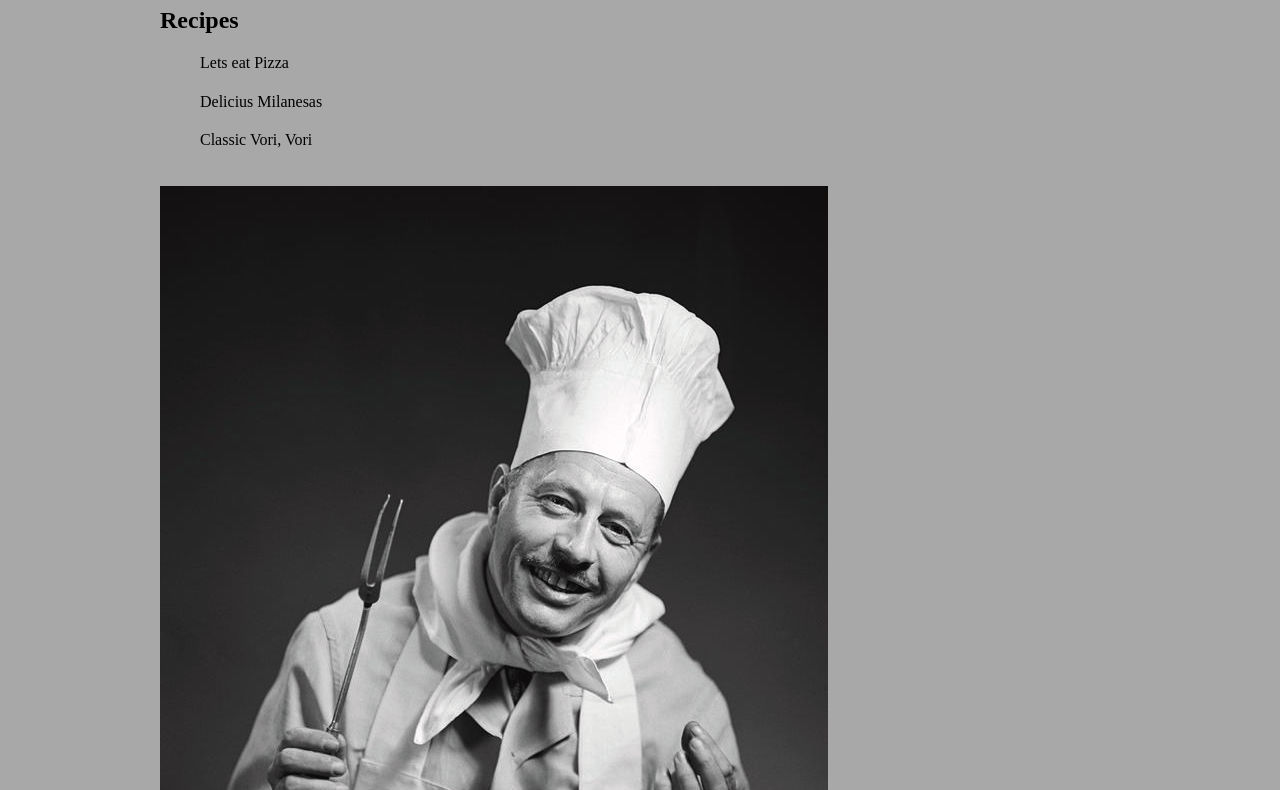
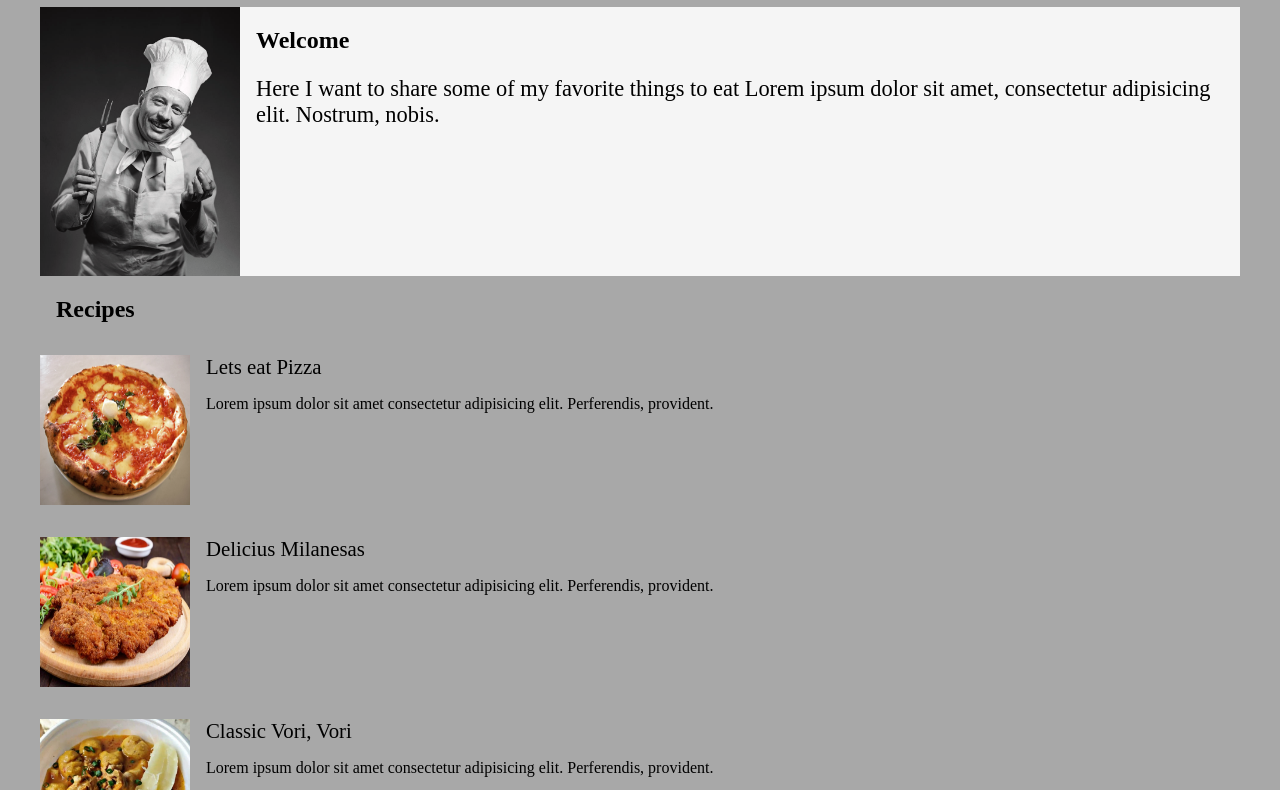
Before and after one commit to Parzivalcen/odin-recipes, a plain HTML site: page index.html in a window 1280 px wide. Shown: the part 73-863 px from the top of the page. Drawn offline with Linux system fonts and the light colour scheme.

Commit message:
added styles to index.html

```diff
--- a/css/style.css
+++ b/css/style.css
@@ -11,14 +11,66 @@ li {
 a {
   text-decoration: none;
 }
+.flex {
+  display: flex;
+}
 .container {
-  padding-inline: 10rem;
+  max-width: 1200px;
+  margin-inline: auto;
+  display: flex;
+  flex-direction: column;
+  justify-content: center;
 }
-.container h1 {
+.title {
+  text-align: center;
+
+}
+.container h2 {
   text-transform: capitalize;
-  text-align: center;
+  text-align: left;
+  margin-left: 1rem;
 }
 .container li a {
   color: black;
   font-weight: 500;
 }
+.description {
+  background: whitesmoke;
+  display: flex;
+  max-width: 1200px;
+  margin-inline: auto;
+
+}
+.description h1 {
+width: 100%;
+font-size: ;
+}
+.description p {
+font-size: 1.4rem;
+margin-left: 1rem;
+}
+
+.home-img{
+  width: 200px;
+  height: auto;
+}
+.recipes{
+
+}
+.recipes h2{
+width: 100%;
+}
+.recipe-img{
+  width: 150px;
+  height: 150px;
+}
+.info{
+  margin-left: 1rem;
+}
+.info a{
+  font-size: 1.3rem;
+  color: black;
+}
+.recipes .flex{
+  margin-top: 2rem;
+}
--- a/index.html
+++ b/index.html
@@ -10,20 +10,42 @@
 </head>
 <body>
   <div class="container">
-    <h1>My favorite Things to Eat</h1>
-    <h2>Recipes</h2>
-    <ul>
-      <li>
-        <a href="./recepis/pizza.html">Lets eat Pizza</a>
-      </li>
-      <li>
-        <a href="./recepis/milanesas.html">Delicius Milanesas</a>
-    </li>
-    <li>
-      <a href="./recepis/Bori.html">Classic Vori, Vori</a>
-    </li>
-  </ul>
-  <img class="home-img" src="./images/cheff.jpg" alt="">
+    <h1 class="title">My favorite Things to Eat</h1>
+    <div class="description">
+      <img class="home-img" src="./images/cheff.jpg" alt="">
+      <div>
+        <h2>Welcome</h2>
+        <p>Here I want to share some of my favorite things to eat Lorem ipsum dolor sit amet, consectetur adipisicing elit. Nostrum, nobis.</p>
+
+      </div>
+    </div>
+
+    <div class="recipes">
+      <h2>Recipes</h2>
+      <div class="flex">
+        <img src="./images/pizza.jpg" class="recipe-img" alt="">
+        <div class="info">
+          <a href="./recepis/pizza.html">Lets eat Pizza</a>
+          <p>Lorem ipsum dolor sit amet consectetur adipisicing elit. Perferendis, provident.</p>
+        </div>
+      </div>
+
+      <div class="flex">
+        <img src="./images/milanesas.jpg" class="recipe-img" alt="">
+        <div class="info">
+          <a href="./recepis/milanesas.html">Delicius Milanesas</a>
+          <p>Lorem ipsum dolor sit amet consectetur adipisicing elit. Perferendis, provident.</p>
+        </div>
+      </div>
+
+      <div class="flex">
+        <img src="./images/vori.jpg" class="recipe-img" alt="">
+        <div class="info">
+          <a href="./recepis/Bori.html">Classic Vori, Vori</a>
+          <p>Lorem ipsum dolor sit amet consectetur adipisicing elit. Perferendis, provident.</p>
+        </div>
+      </div>
+    </div>
 </div>
 </body>
 </html>
```
